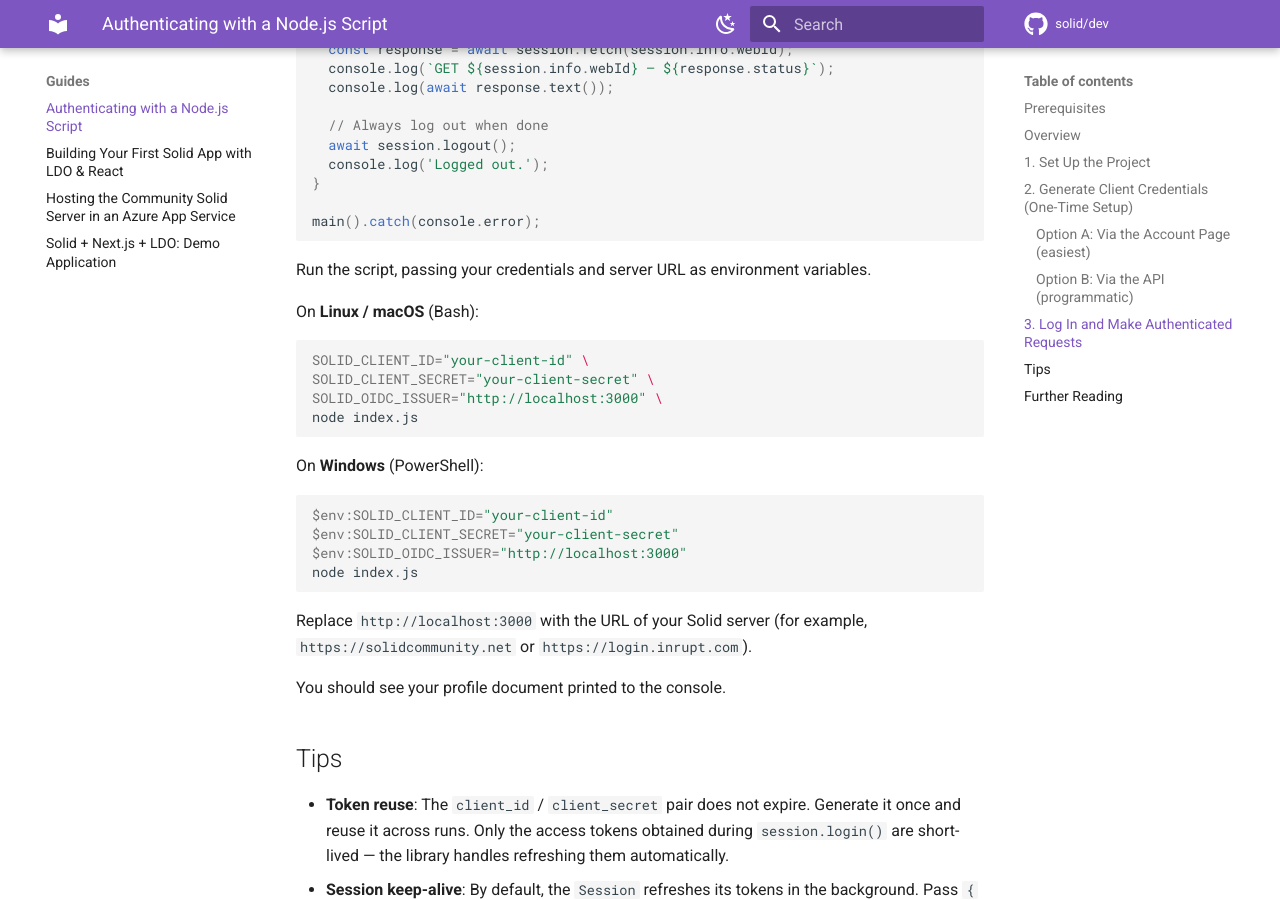
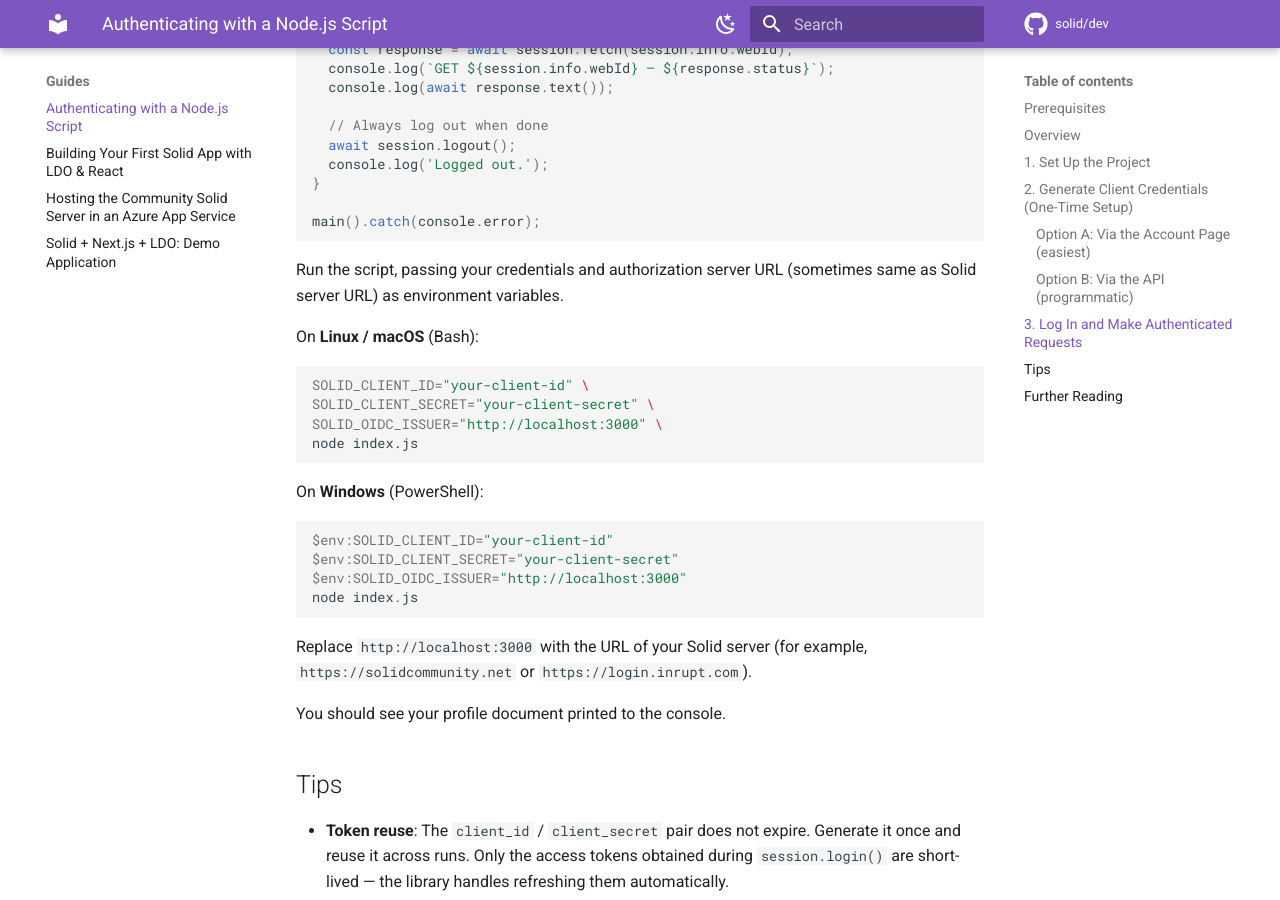
Before and after one commit to solid/dev, an MkDocs documentation site: the page built from docs/guides/authenticating_with_a_script.md, in a window 1280 px wide and 900 px high, scrolled down 2553 px. Built offline with MkDocs 1.6.1 and Material for MkDocs 9.7.7, drawn with Linux system fonts in a browser that asks for light colours; comment, search, counter and statistics services are not loaded.

Commit message:
Apply suggestions from code review
Co-authored-by: Samu Lang <langsamu@users.noreply.github.com>

````diff
--- a/docs/guides/authenticating_with_a_script.md
+++ b/docs/guides/authenticating_with_a_script.md
@@ -102,7 +102,7 @@ async function main() {
 main().catch(console.error);
 ```
 
-Run the script, passing your credentials and server URL as environment variables.
+Run the script, passing your credentials and authorization server URL (sometimes same as Solid server URL) as environment variables.
 
 On **Linux / macOS** (Bash):
 
````
